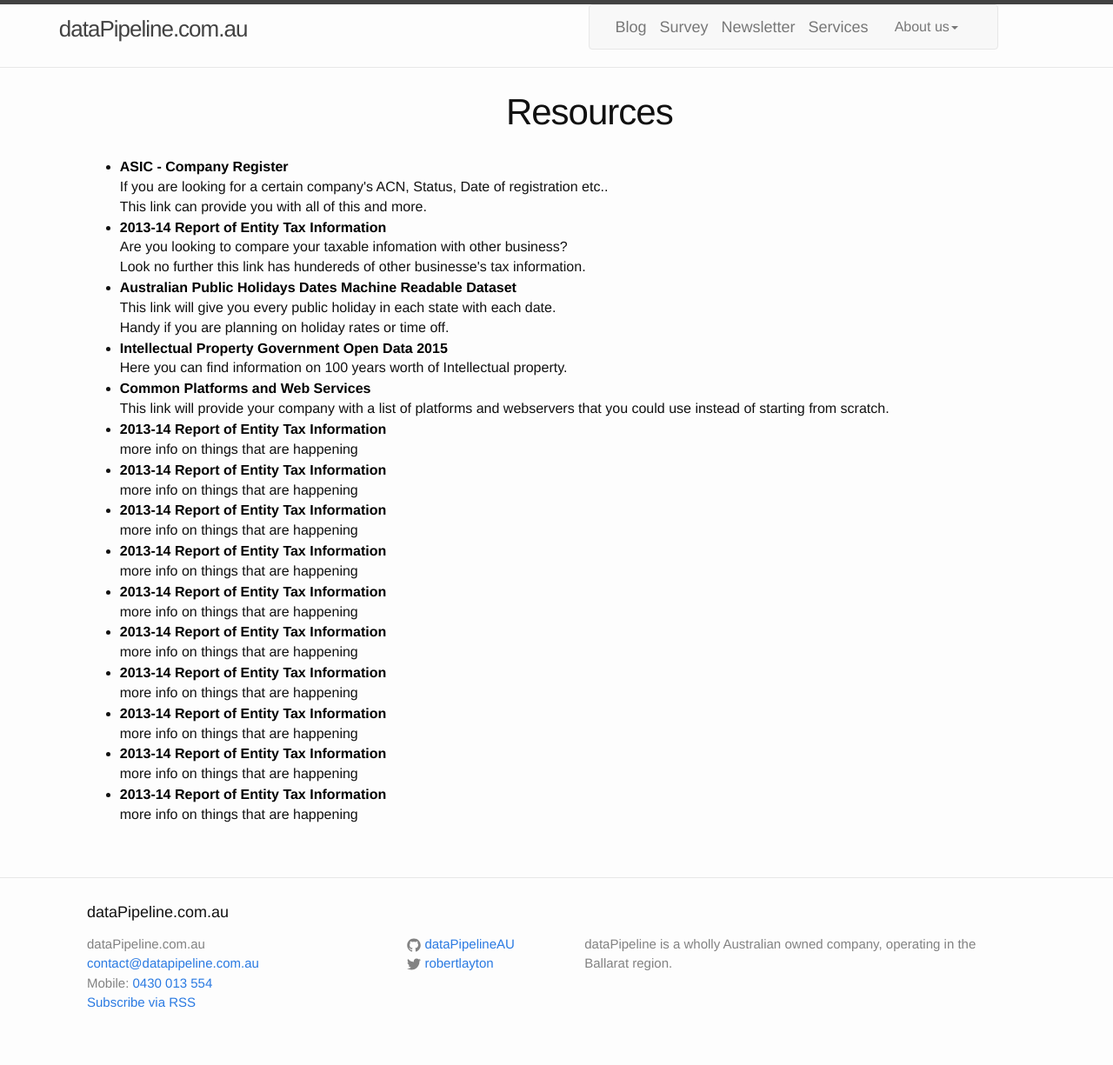
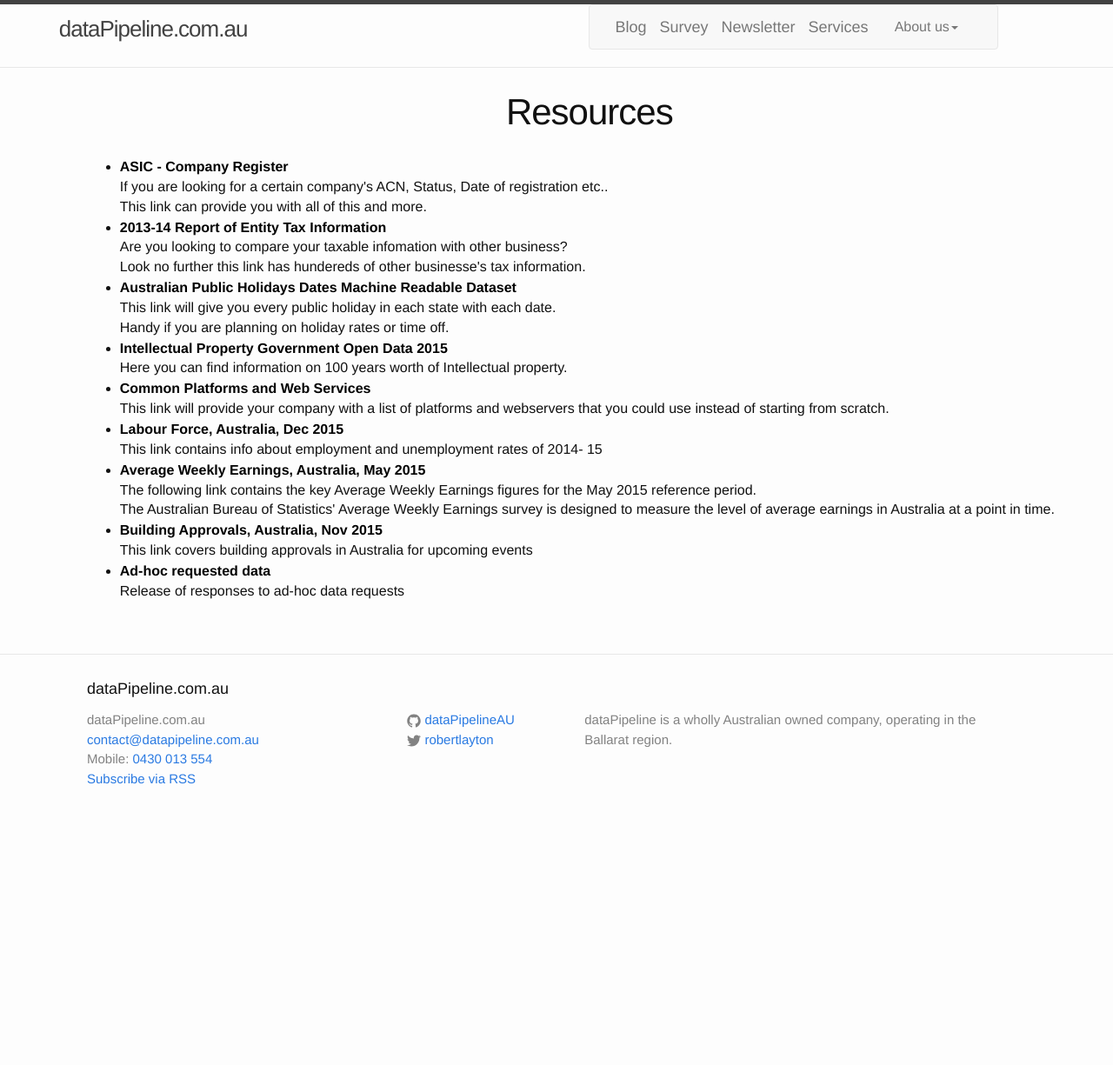
Before and after one commit to dataPipelineAU/jwebsite, a Jekyll site: the page built from resources.md, in a window 1280 px wide. Shown: the whole page at 87% size. Built offline with Jekyll 4.4.1, drawn with Linux system fonts in a browser that asks for light colours; nearby versions of some CDN libraries; after the commit the page ends 967 px from its top, so only the background shows below that.

Commit message:
added resources page

```diff
--- a/resources.md
+++ b/resources.md
@@ -7,33 +7,32 @@
 
 <ul style= "list-style-type:disc">
 <dl>
+
 <li><dt><a class ="linkcolour" href="http://data.gov.au/dataset/asic-companies-register"><b>ASIC - Company Register</b> </a></dt></li>
 <dd> If you are looking for a certain company's ACN, Status, Date of registration etc..  <br>This link can provide you with all of this and more.</dd>
+
 <li><dt><a class ="linkcolour" href="http://data.gov.au/dataset/corporate-transparency/resource/237d7ede-3a63-4b9b-9434-2f79b9d70ce8?view_id=be58448a-dbf9-41af-9e20-7e9ee2796633"><b>2013-14 Report of Entity Tax Information</b> </a></dt></li>
 <dd> Are you looking to compare your taxable infomation with other business? <br> Look no further this link has hundereds of other businesse's tax information. </dd>
+
 <li><dt><a class ="linkcolour" href="http://data.gov.au/dataset/australian-holidays-machine-readable-dataset"><b>Australian Public Holidays Dates Machine Readable Dataset</b> </a></dt></li>
 <dd> This link will give you every public holiday in each state with each date. <br> Handy if you are planning on holiday rates or time off.</dd>
+
 <li><dt><a class ="linkcolour" href="http://data.gov.au/dataset/ntellectual-property-government-open-data-2015"><b>Intellectual Property Government Open Data 2015</b> </a></dt></li>
 <dd> Here you can find information on 100 years worth of Intellectual property.</dd>
+
 <li><dt><a class ="linkcolour" href="http://data.gov.au/dataset/common-platforms-and-web-services"><b>Common Platforms and Web Services</b> </a></dt></li>
 <dd> This link will provide your company with a list of platforms and webservers that you could use instead of starting from scratch.</dd>
-<li><dt><a class ="linkcolour" href="http://data.gov.au/dataset/corporate-transparency/resource/237d7ede-3a63-4b9b-9434-2f79b9d70ce8?view_id=be58448a-dbf9-41af-9e20-7e9ee2796633"><b>2013-14 Report of Entity Tax Information</b> </a></dt></li>
-<dd> more info on things that are happening</dd>
-<li><dt><a class ="linkcolour" href="http://data.gov.au/dataset/corporate-transparency/resource/237d7ede-3a63-4b9b-9434-2f79b9d70ce8?view_id=be58448a-dbf9-41af-9e20-7e9ee2796633"><b>2013-14 Report of Entity Tax Information</b> </a></dt></li>
-<dd> more info on things that are happening</dd>
-<li><dt><a class ="linkcolour" href="http://data.gov.au/dataset/corporate-transparency/resource/237d7ede-3a63-4b9b-9434-2f79b9d70ce8?view_id=be58448a-dbf9-41af-9e20-7e9ee2796633"><b>2013-14 Report of Entity Tax Information</b> </a></dt></li>
-<dd> more info on things that are happening</dd>
-<li><dt><a class ="linkcolour" href="http://data.gov.au/dataset/corporate-transparency/resource/237d7ede-3a63-4b9b-9434-2f79b9d70ce8?view_id=be58448a-dbf9-41af-9e20-7e9ee2796633"><b>2013-14 Report of Entity Tax Information</b> </a></dt></li>
-<dd> more info on things that are happening</dd>
-<li><dt><a class ="linkcolour" href="http://data.gov.au/dataset/corporate-transparency/resource/237d7ede-3a63-4b9b-9434-2f79b9d70ce8?view_id=be58448a-dbf9-41af-9e20-7e9ee2796633"><b>2013-14 Report of Entity Tax Information</b> </a></dt></li>
-<dd> more info on things that are happening</dd>
-<li><dt><a class ="linkcolour" href="http://data.gov.au/dataset/corporate-transparency/resource/237d7ede-3a63-4b9b-9434-2f79b9d70ce8?view_id=be58448a-dbf9-41af-9e20-7e9ee2796633"><b>2013-14 Report of Entity Tax Information</b> </a></dt></li>
-<dd> more info on things that are happening</dd>
-<li><dt><a class ="linkcolour" href="http://data.gov.au/dataset/corporate-transparency/resource/237d7ede-3a63-4b9b-9434-2f79b9d70ce8?view_id=be58448a-dbf9-41af-9e20-7e9ee2796633"><b>2013-14 Report of Entity Tax Information</b> </a></dt></li>
-<dd> more info on things that are happening</dd>
-<li><dt><a class ="linkcolour" href="http://data.gov.au/dataset/corporate-transparency/resource/237d7ede-3a63-4b9b-9434-2f79b9d70ce8?view_id=be58448a-dbf9-41af-9e20-7e9ee2796633"><b>2013-14 Report of Entity Tax Information</b> </a></dt></li>
-<dd> more info on things that are happening</dd>
-<li><dt><a class ="linkcolour" href="http://data.gov.au/dataset/corporate-transparency/resource/237d7ede-3a63-4b9b-9434-2f79b9d70ce8?view_id=be58448a-dbf9-41af-9e20-7e9ee2796633"><b>2013-14 Report of Entity Tax Information</b> </a></dt></li>
-<dd> more info on things that are happening</dd>
-<li><dt><a class ="linkcolour" href="http://data.gov.au/dataset/corporate-transparency/resource/237d7ede-3a63-4b9b-9434-2f79b9d70ce8?view_id=be58448a-dbf9-41af-9e20-7e9ee2796633"><b>2013-14 Report of Entity Tax Information</b> </a></dt></li>
-<dd> more info on things that are happening</dd>
+
+<li><dt><a class ="linkcolour" href="http://www.abs.gov.au/ausstats/abs@.nsf/mf/6202.0"><b>Labour Force, Australia, Dec 2015</b> </a></dt></li>
+<dd>This link contains info about employment and unemployment rates of 2014- 15</dd>
+
+<li><dt><a class ="linkcolour" href="http://www.abs.gov.au/ausstats/abs@.nsf/mf/6302.0/"><b>Average Weekly Earnings, Australia, May 2015</b> </a></dt></li>
+<dd> The following link contains the key Average Weekly Earnings figures for the May 2015 reference period. <br>
+      The Australian Bureau of Statistics' Average Weekly Earnings survey is designed to measure the level of average earnings in Australia at a point in time. </dd>
+
+<li><dt><a class ="linkcolour" href="http://www.abs.gov.au/ausstats/abs@.nsf/mf/8731.0"><b>Building Approvals, Australia, Nov 2015
+</b> </a></dt></li>
+<dd> This link covers building approvals in Australia for upcoming events </dd>
+
+<li><dt><a class ="linkcolour" href="http://data.gov.au/dataset/ad-hoc-data-requests"><b>Ad-hoc requested data</b> </a></dt></li>
+<dd> Release of responses to ad-hoc data requests</dd>
```
